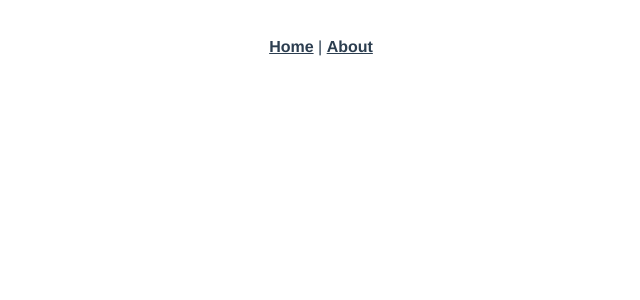
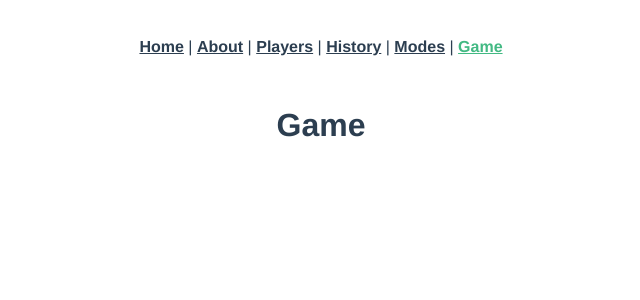
Before and after one commit to sebibrunner/JassBoard, a Vue app: page /game in a window 1280 px wide. Shown: the top 300 px of the page, without its empty margins (319-959 px from the left). Built offline with nearby package versions, Linux system fonts and the light colour scheme.

Commit message:
add new views

```diff
--- a/src/App.vue
+++ b/src/App.vue
@@ -2,7 +2,11 @@
   <div id="app">
     <div id="nav">
       <router-link to="/">Home</router-link> |
-      <router-link to="/about">About</router-link>
+      <router-link to="/about">About</router-link> |
+      <router-link to="/players">Players</router-link> |
+      <router-link to="/history">History</router-link> |
+      <router-link to="/modes">Modes</router-link> |
+      <router-link to="/game">Game</router-link>
     </div>
     <router-view />
   </div>
--- a/src/router/index.ts
+++ b/src/router/index.ts
@@ -13,11 +13,32 @@ const routes: Array<RouteConfig> = [
   {
     path: "/about",
     name: "About",
-    // route level code-splitting
-    // this generates a separate chunk (about.[hash].js) for this route
-    // which is lazy-loaded when the route is visited.
     component: () =>
       import(/* webpackChunkName: "about" */ "../views/About.vue")
+  },
+  {
+    path: "/players",
+    name: "Players",
+    component: () =>
+      import(/* webpackChunkName: "players" */ "../views/Players.vue")
+  },
+  {
+    path: "/about",
+    name: "History",
+    component: () =>
+      import(/* webpackChunkName: "history" */ "../views/History.vue")
+  },
+  {
+    path: "/game",
+    name: "Game",
+    component: () =>
+      import(/* webpackChunkName: "game" */ "../views/Game.vue")
+  },
+  {
+    path: "/modes",
+    name: "Modes",
+    component: () =>
+      import(/* webpackChunkName: "modes" */ "../views/Modes.vue")
   }
 ];
 
--- /dev/null
+++ b/src/views/Game.vue
@@ -0,0 +1,5 @@
+<template>
+  <div class="game">
+    <h1>Game</h1>
+  </div>
+</template>
--- /dev/null
+++ b/src/views/History.vue
@@ -0,0 +1,5 @@
+<template>
+  <div class="history">
+    <h1>History of played games</h1>
+  </div>
+</template>
--- /dev/null
+++ b/src/views/Modes.vue
@@ -0,0 +1,5 @@
+<template>
+  <div class="modes">
+    <h1>Modes</h1>
+  </div>
+</template>
--- /dev/null
+++ b/src/views/Players.vue
@@ -0,0 +1,5 @@
+<template>
+  <div class="players">
+    <h1>Create / Remove players</h1>
+  </div>
+</template>
```
